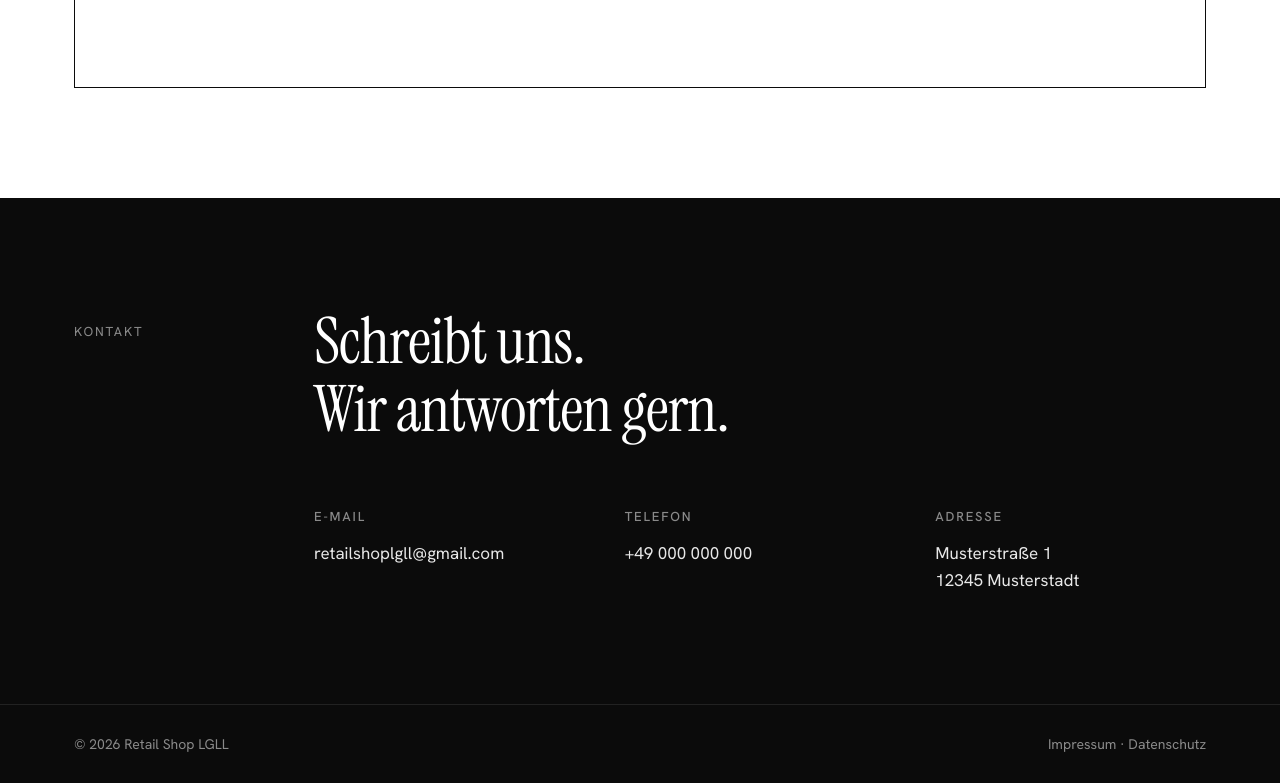
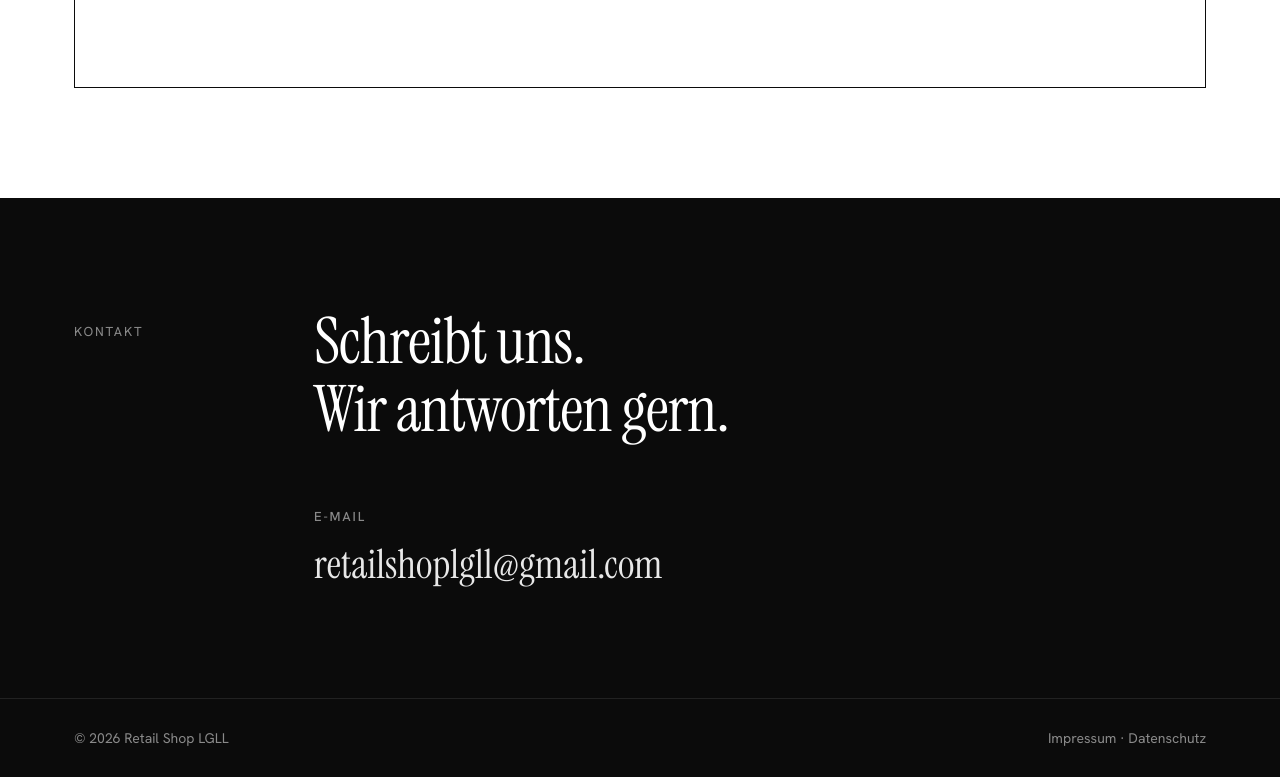
Before and after one commit to zuljiamar-pixel/Lamar-Ai, a plain HTML site: page website/index.html in a window 1280 px wide. Shown: the part 2664-3447 px from the top of the page. Drawn offline with Linux system fonts and the light colour scheme.

Commit message:
Kontakt: Telefon und Adresse entfernt
Co-Authored-By: Claude Opus 5.5 <noreply@anthropic.com>
Claude-Session: https://claude.ai/code/session_01Sb8gd5MVsZH6bmKH9nEZwA

```diff
--- a/website/index.html
+++ b/website/index.html
@@ -149,7 +149,8 @@
     /* Kontakt */
     .contact { background: var(--black); color: var(--white); }
     .contact .section-num { color: #8a8a8a; }
-    .contact-grid { display: grid; grid-template-columns: 200px 1fr 1fr 1fr; gap: 40px; }
+    .contact-grid { display: grid; grid-template-columns: 200px 1fr; gap: 40px; }
+    .contact-grid .mail { font-family: var(--serif); font-size: clamp(26px, 3.4vw, 40px); line-height: 1.2; overflow-wrap: anywhere; }
     .contact-grid h4 { font-size: 13px; letter-spacing: .14em; text-transform: uppercase; color: #8a8a8a; font-weight: 500; margin-bottom: 12px; }
     .contact-grid p, .contact-grid a { color: #e8e8e8; }
     .contact-grid a:hover { text-decoration: underline; text-underline-offset: 4px; }
@@ -283,15 +284,7 @@
           <div></div>
           <div>
             <h4>E-Mail</h4>
-            <a href="mailto:retailshoplgll@gmail.com">retailshoplgll@gmail.com</a>
-          </div>
-          <div>
-            <h4>Telefon</h4>
-            <a href="tel:+490000000000">+49 000 000 000</a>
-          </div>
-          <div>
-            <h4>Adresse</h4>
-            <p>Musterstraße 1<br>12345 Musterstadt</p>
+            <a class="mail" href="mailto:retailshoplgll@gmail.com">retailshoplgll@gmail.com</a>
           </div>
         </div>
       </div>
```
